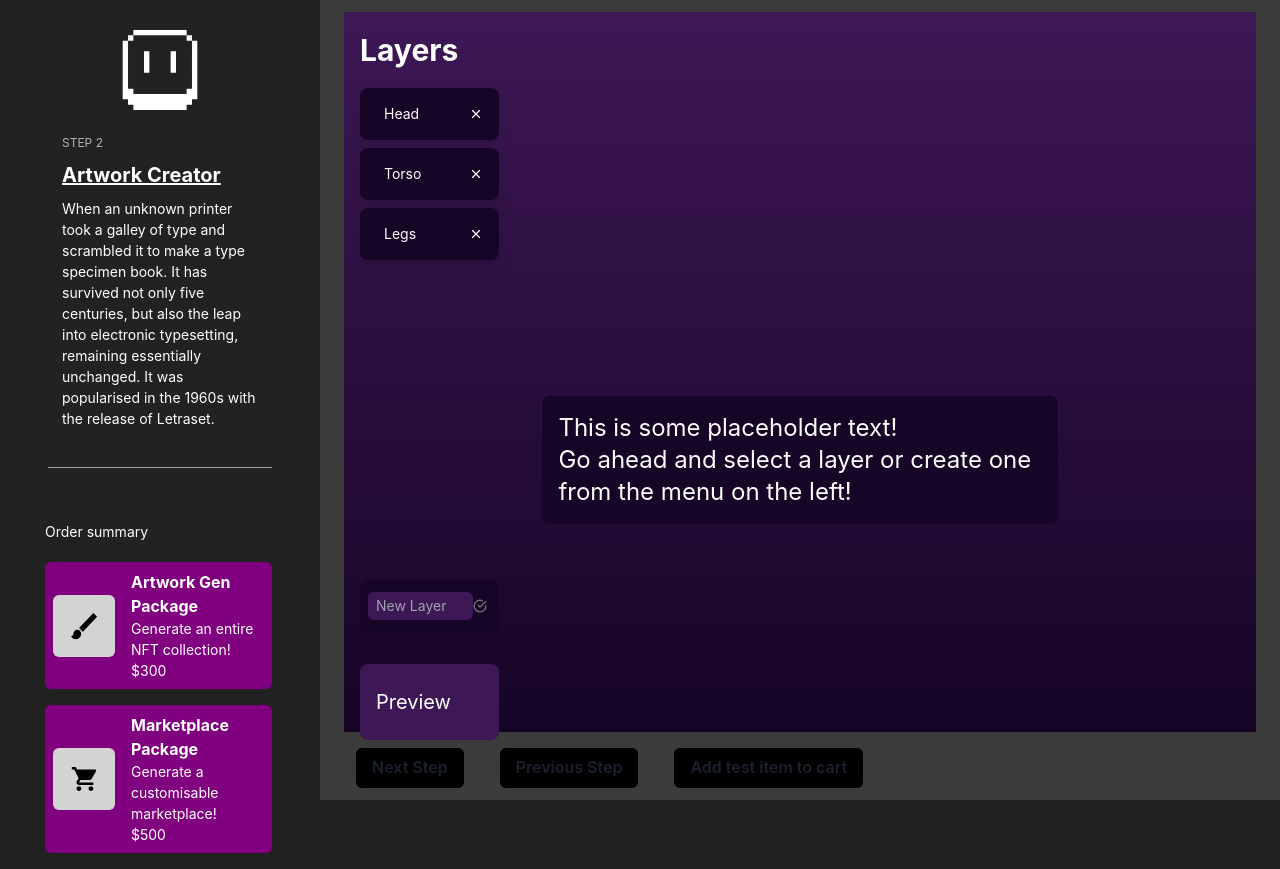
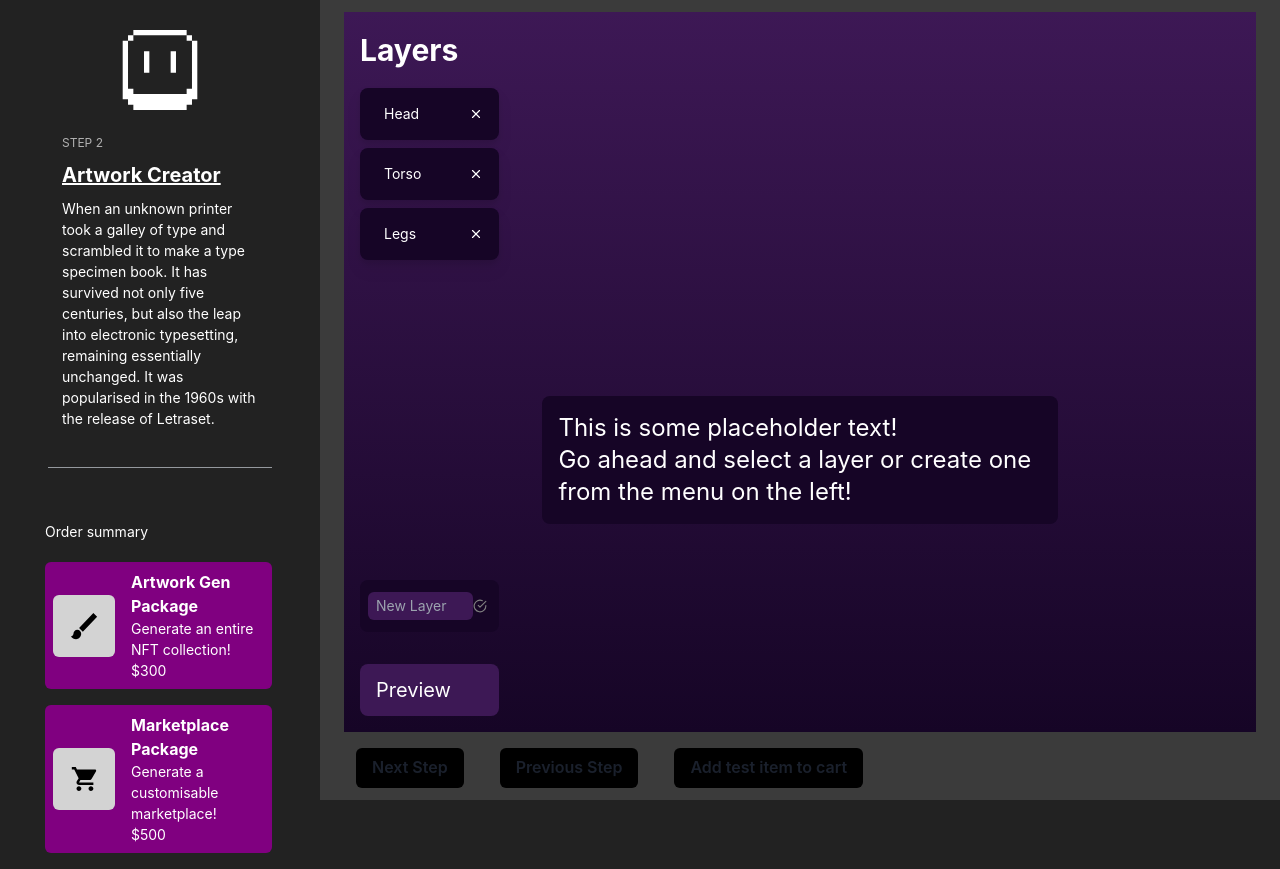
Before and after one commit to AndreiTotoro/wizard-skeleton, a Next.js app: page / in a window 1280 px wide. Both pictures are taken after a click on the button "Next Step". Built offline with nearby package versions, Linux system fonts and the light colour scheme.

Commit message:
Change artwork creator styles

```diff
--- a/components/artwork-creator/components/Preview.js
+++ b/components/artwork-creator/components/Preview.js
@@ -2,7 +2,7 @@ import React from 'react';
 
 export default function Preview() {
 	return (
-		<div className="bg-midnight text-white  rounded-lg p-4 w-10/12 my-6 pl-2 flex justify-between">
+		<div className="bg-midnight text-white  rounded-lg p-1 w-10/12 my-6 pl-2 flex justify-between">
 			<p className="p-2 text-xl">Preview</p>
 		</div>
 	);
```
